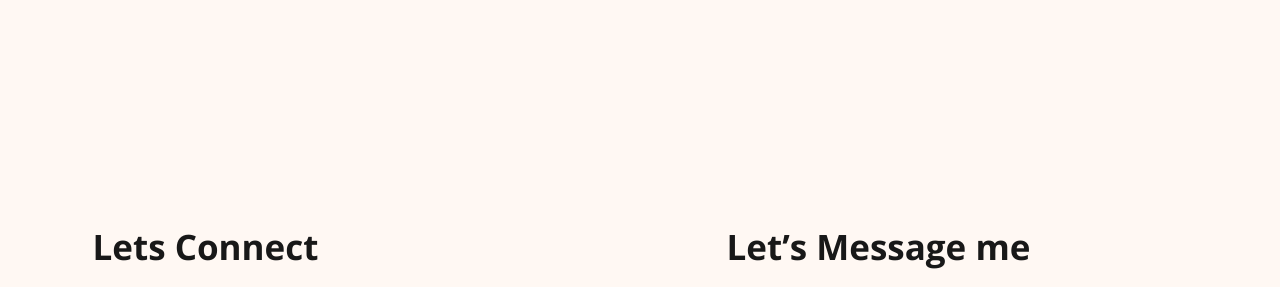
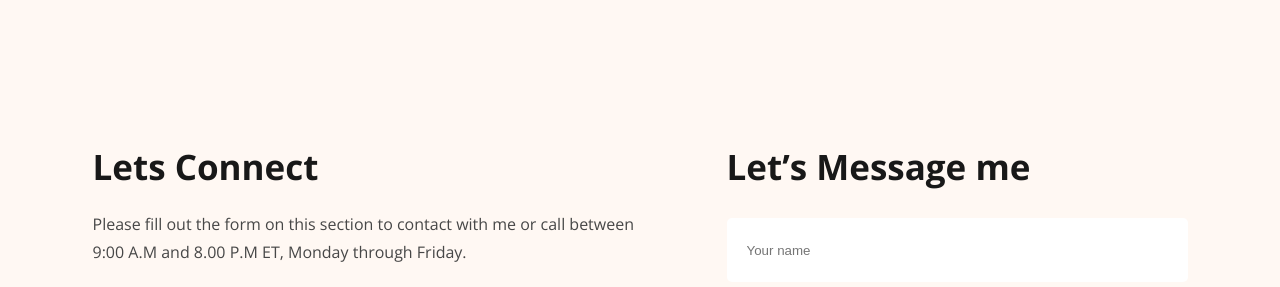
Before and after one commit to Shahriar-Fardows/Portfolio-website, a plain HTML site: page index.html in a window 1280 px wide. Shown: the part 4423-4710 px from the top of the page. Drawn offline with nearby package versions, Linux system fonts and the light colour scheme.

Commit message:
footer add

```diff
--- a/style.css
+++ b/style.css
@@ -319,7 +319,7 @@ height: 780px;
 background: #FFF8F3;
 display: flex;
 justify-content: space-evenly;
-padding: 230px 0px;
+padding: 150px 0px;
 }
 footer div h1{
   color: var(--dark-01, #181818);
```
